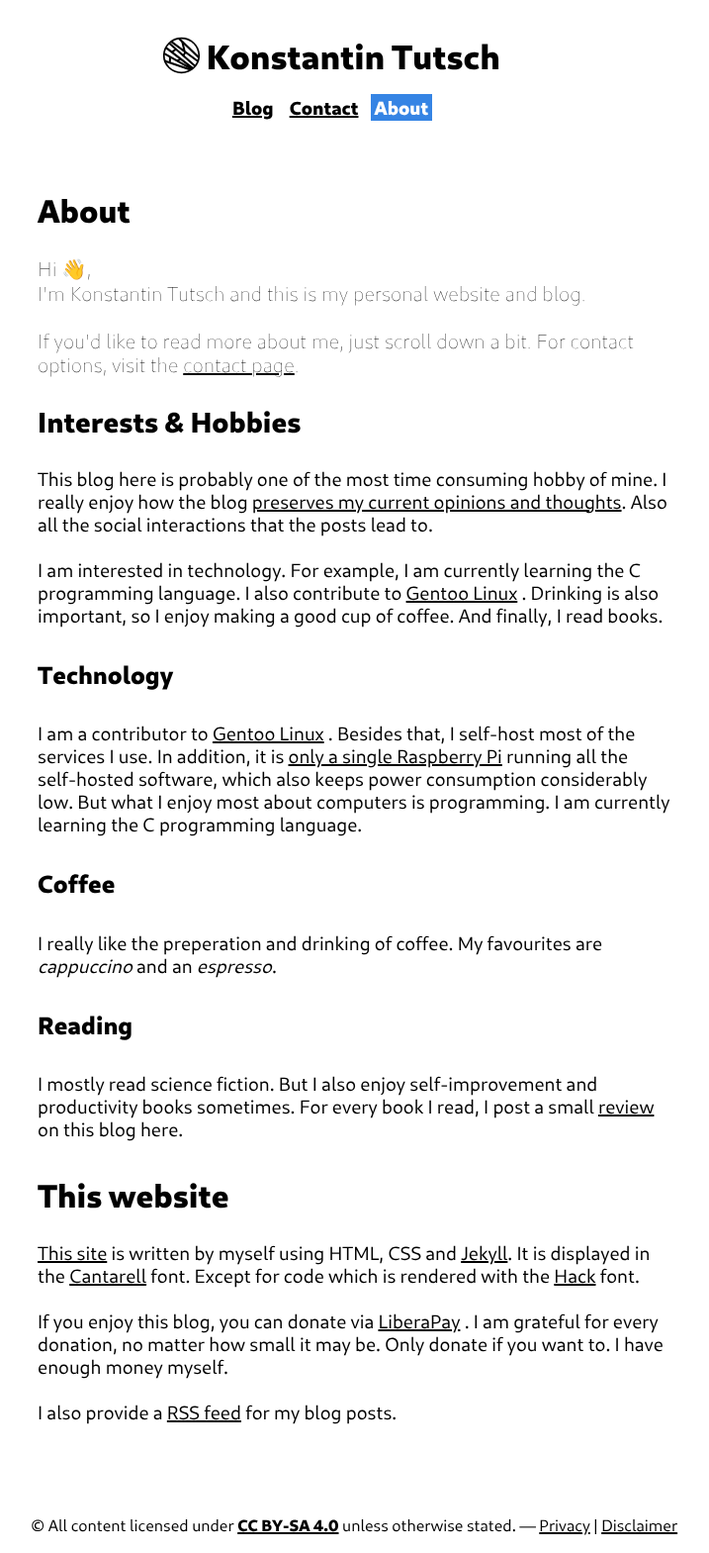
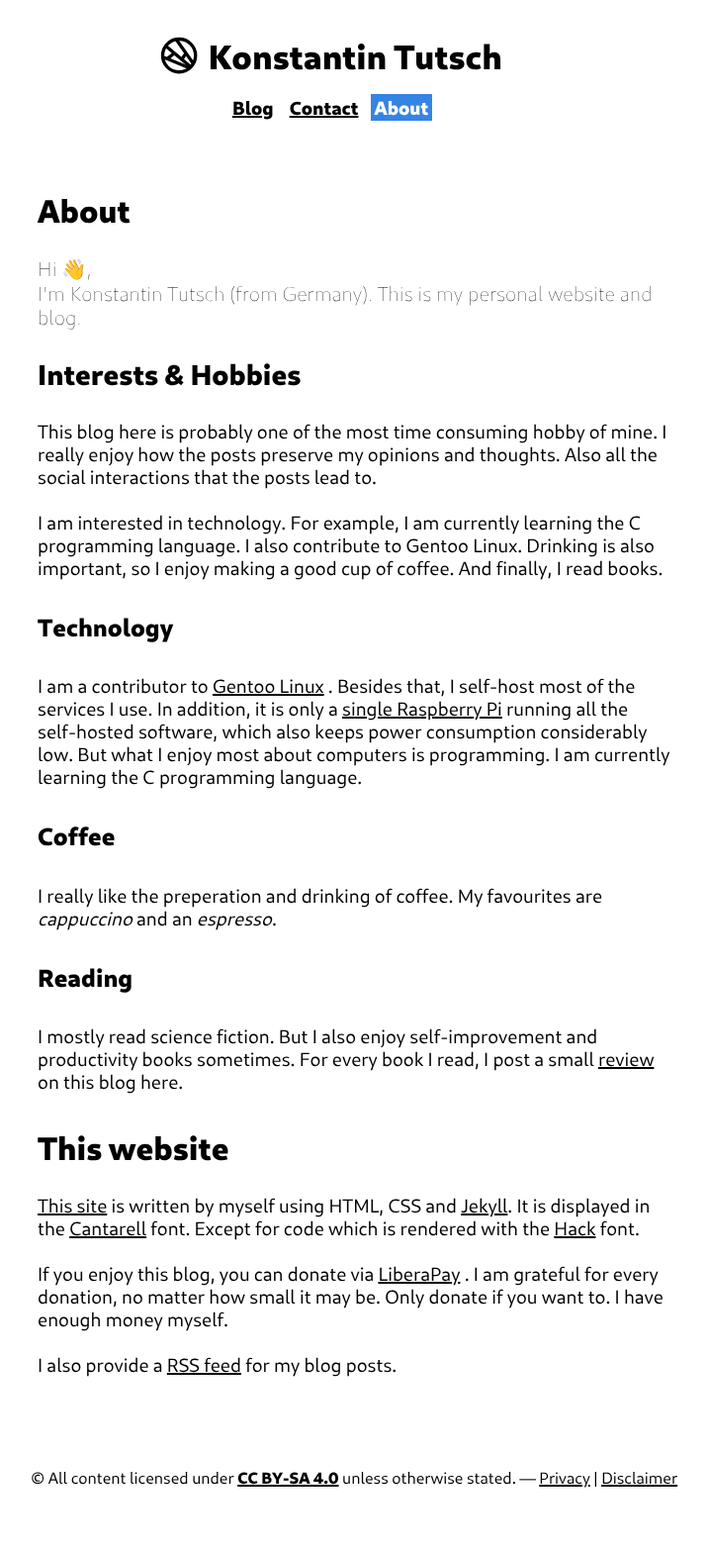
Before and after one commit to konstantintutsch/website, a Jekyll site: the page built from about/index.html, in a window 1280 px wide. Shown: the whole page at 99% size, without its empty margins (282-999 px from the left). Built offline with Jekyll 4.4.1, drawn with Linux system fonts in a browser that asks for light colours; after the commit the page ends 1521 px from its top, so only the background shows below that.

Commit message:
simplify logo, embed svg directly

```diff
--- a/_includes/navigation.html
+++ b/_includes/navigation.html
@@ -1,6 +1,16 @@
 <div id="top">
     <a id="site" href="/">
-        <img id="logo" src="/assets/images/logo.svg" alt="logo"></img><h1 id="title">{{ site.title }}</h1>
+        <svg id="logo" viewBox="0 0 12.7 12.7">
+            <g id="layer1" stroke="#000" stroke-linecap="square">
+                <circle id="path788" cx="6.35" cy="6.35" r="5" fill="none"/>
+                <path id="path1224" d="m1.6605 6.893 7.6874 3.1458"/>
+                <path id="path1226" d="m10.426 8.4694-4.842-6.8633"/>
+                <path id="path1240" d="m8.0537 6.223-0.44234 0.66357"/>
+                <path id="path1242" d="m3.2493 6.9411 0.96239-0.76841"/>
+                <path id="path2192" d="m9.7719 9.6868-7.1723-5.9957"/>
+            </g>
+        </svg>
+        <h1 id="title">{{ site.title }}</h1>
     </a>
 </div>
 <nav>
--- a/about/index.html
+++ b/about/index.html
@@ -8,23 +8,21 @@
 
 <p id="description">
 Hi 👋,<br>
-I'm Konstantin Tutsch and this is my personal website and blog.<br>
-<br>
-If you'd like to read more about me, just scroll down a bit. For contact options, visit the <a href="/contact">contact page</a>.
+I'm Konstantin Tutsch (from Germany). This is my personal website and blog.
 </p>
 
 {% include heading.html level=3 text="Interests & Hobbies" %}
 
 <p>
-This blog here is probably one of the most time consuming hobby of mine. I really enjoy how the blog <a href="/disclaimer/#1-opinions">preserves my current opinions and thoughts</a>. Also all the social interactions that the posts lead to.<br>
+This blog here is probably one of the most time consuming hobby of mine. I really enjoy how the posts preserve my opinions and thoughts. Also all the social interactions that the posts lead to.<br>
 <br>
-I am interested in technology. For example, I am currently learning the C programming language. I also contribute to {% include social.html url="https://wiki.gentoo.org/wiki/User:KonstantinTutsch" name="Gentoo Linux" %}. Drinking is also important, so I enjoy making a good cup of coffee. And finally, I read books.
+I am interested in technology. For example, I am currently learning the C programming language. I also contribute to Gentoo Linux. Drinking is also important, so I enjoy making a good cup of coffee. And finally, I read books.
 </p>
 
 {% include heading.html level=4 text="Technology" %}
 
 <p>
-I am a contributor to {% include social.html url="https://wiki.gentoo.org/wiki/User:KonstantinTutsch" name="Gentoo Linux" %}. Besides that, I self-host most of the services I use. In addition, it is <a href="https://konstantintutsch.de/managed-hosting-and-rpi-only/#the-pi-lost-it-s-friend">only a single Raspberry Pi</a> running all the self-hosted software, which also keeps power consumption considerably low. But what I enjoy most about computers is programming. I am currently learning the C programming language.
+I am a contributor to {% include social.html url="https://wiki.gentoo.org/wiki/User:KonstantinTutsch" name="Gentoo Linux" %}. Besides that, I self-host most of the services I use. In addition, it is only a <a href="https://konstantintutsch.de/managed-hosting-and-rpi-only/#the-pi-lost-it-s-friend">single Raspberry Pi</a> running all the self-hosted software, which also keeps power consumption considerably low. But what I enjoy most about computers is programming. I am currently learning the C programming language.
 </p>
 
 {% include heading.html level=4 text="Coffee" %}
--- a/assets/css/style.css
+++ b/assets/css/style.css
@@ -73,6 +73,7 @@
     vertical-align: middle;
     margin-right: 0.2em;
 }
+#logo * { stroke: var(--foreground); }
 #title {
     display: inline;
     font-size: 1.8em;
```
Also changed, not shown: assets/images/banner.webp, assets/images/favicon.webp, assets/images/logo.svg (deleted).
